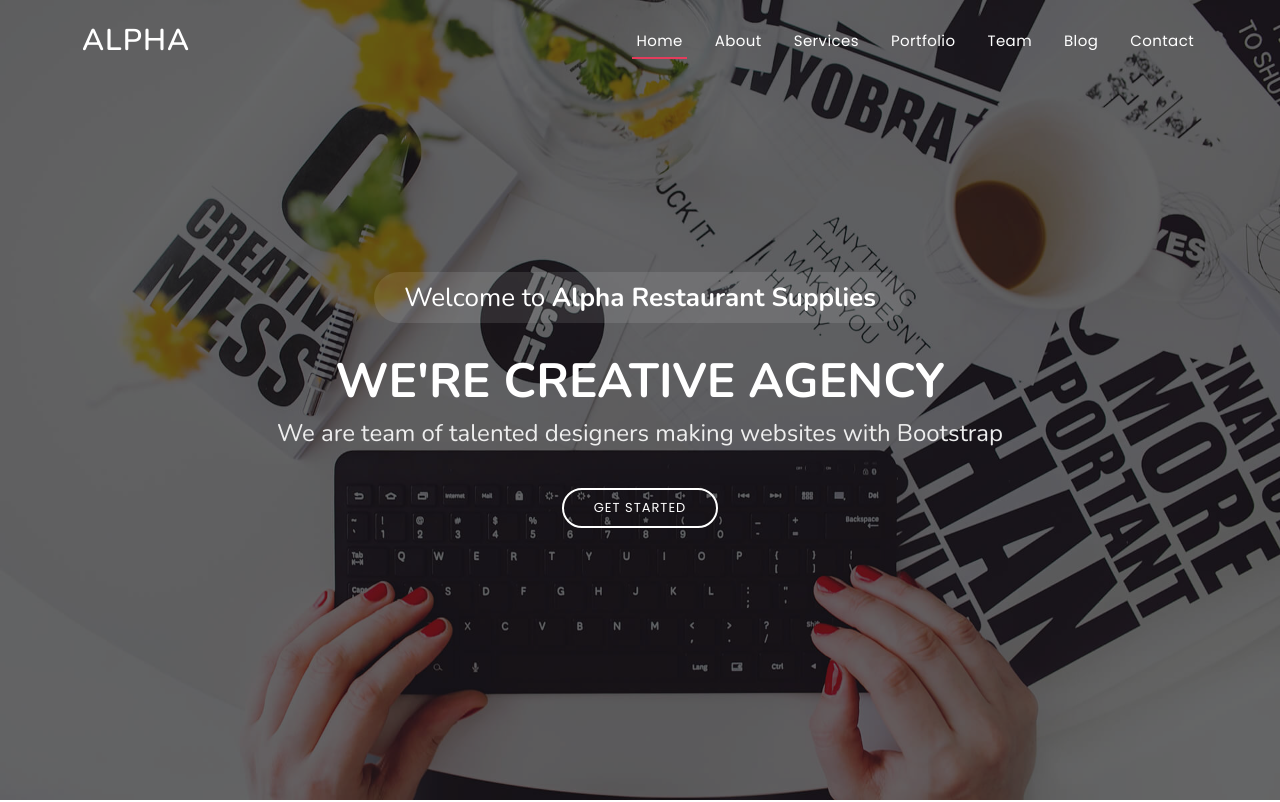
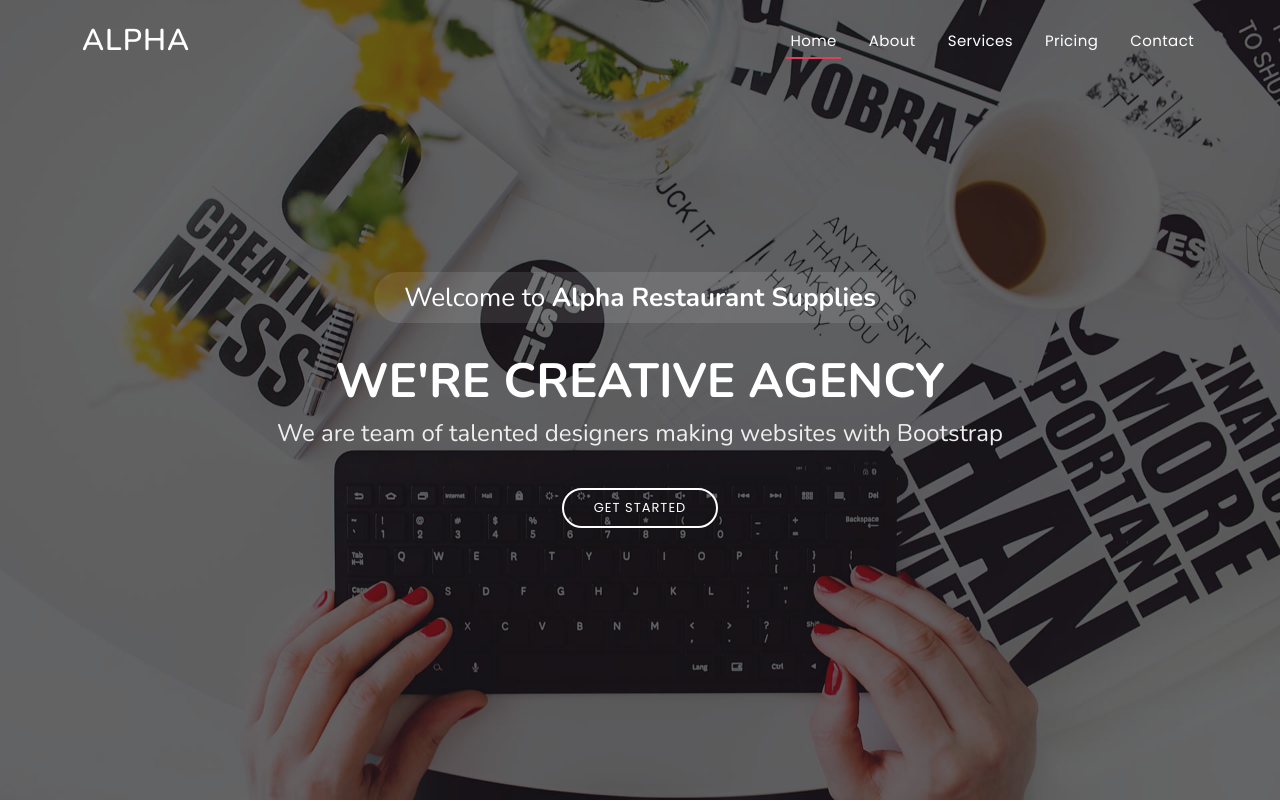
Before and after one commit to dere2625/Alpha, a plain HTML site: page index.html in a window 1280 px wide. Shown: the top 802 px of the page. Drawn offline with nearby package versions, Linux system fonts and the light colour scheme.

Commit message:
Name and links update

```diff
--- a/index.html
+++ b/index.html
@@ -50,9 +50,9 @@
           <li><a class="nav-link scrollto active" href="#hero">Home</a></li>
           <li><a class="nav-link scrollto" href="#about">About</a></li>
           <li><a class="nav-link scrollto" href="#services">Services</a></li>
-          <li><a class="nav-link scrollto " href="#portfolio">Portfolio</a></li>
-          <li><a class="nav-link scrollto" href="#team">Team</a></li>
-          <li><a href="blog.html">Blog</a></li>
+          <li><a class="nav-link scrollto " href="#portfolio">Pricing</a></li>
+          <!-- <li><a class="nav-link scrollto" href="#team">Contact</a></li> -->
+          <!-- <li><a href="blog.html">Blog</a></li> -->
           <!-- <li class="dropdown"><a href="#"><span>Drop Down</span> <i class="bi bi-chevron-down"></i></a>
             <ul>
               <li><a href="#">Drop Down 1</a></li>
```
